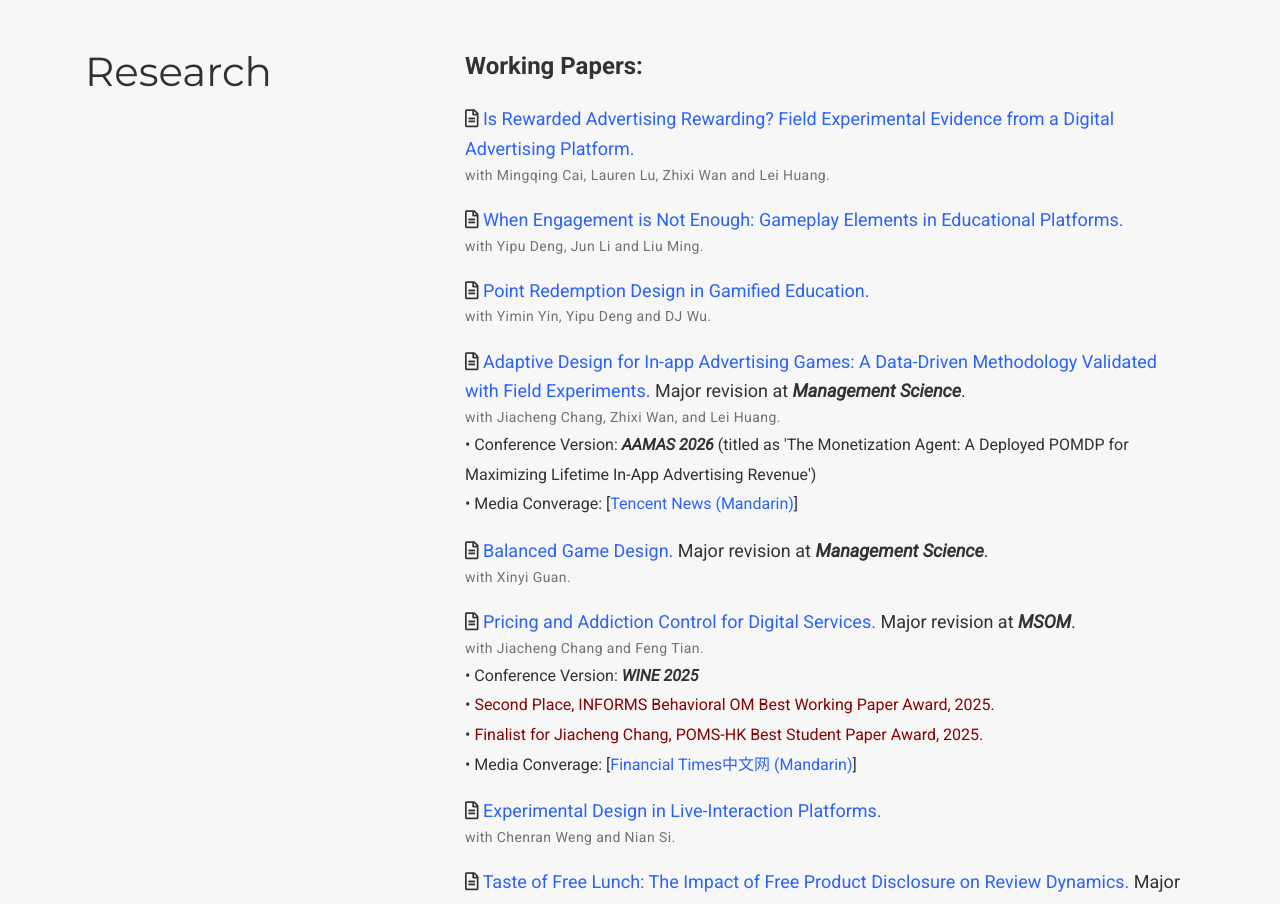
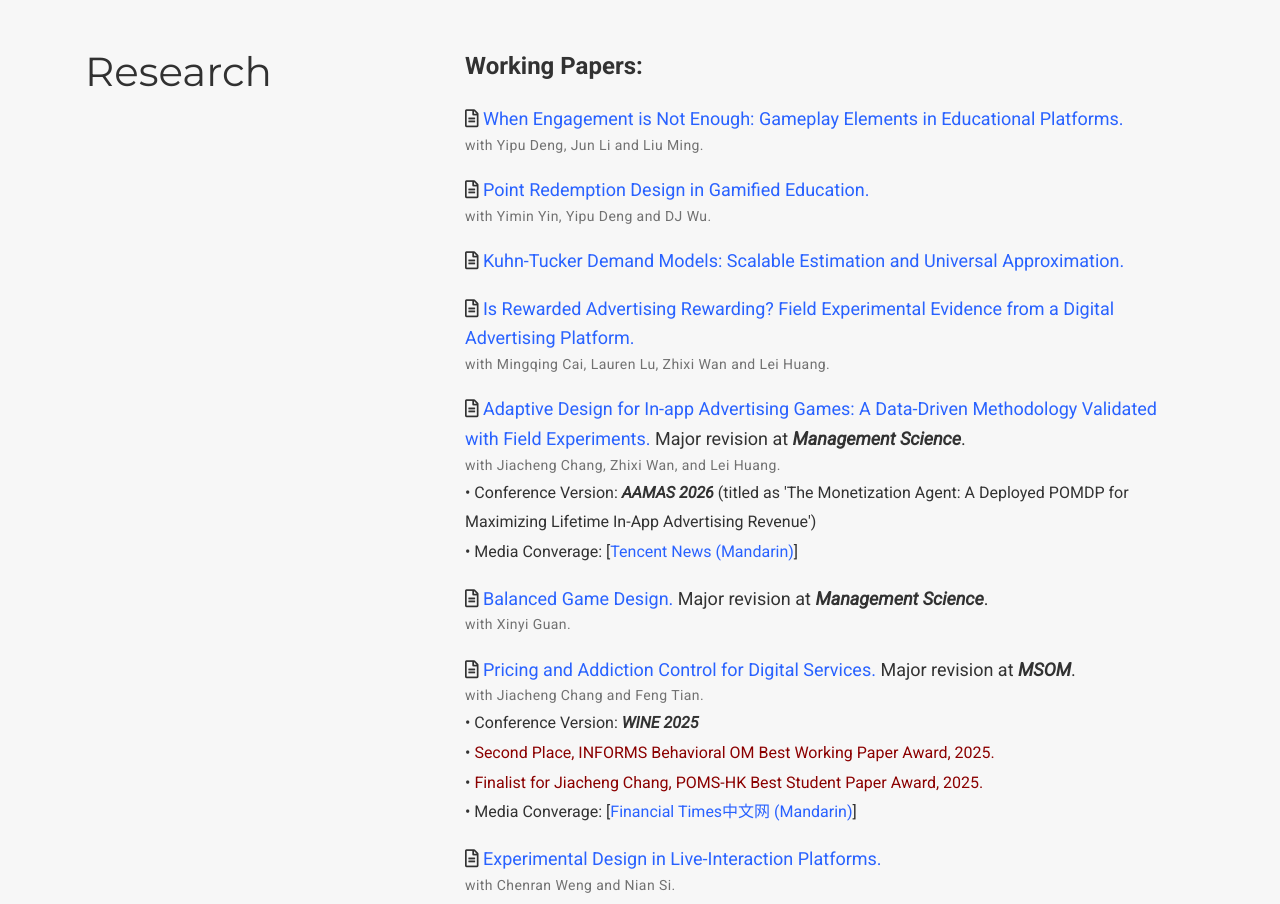
Before and after one commit to leixiao32229/leixiao32229.github.io, a plain HTML site: page index.html in a window 1280 px wide. Shown: the part 1219-2123 px from the top of the page. Drawn offline with nearby package versions, Linux system fonts and the light colour scheme; some icons are missing; files whose address does not match are found by name.

Commit message:
20261110

```diff
--- a/index.html
+++ b/index.html
@@ -705,17 +705,6 @@ I pursue this agenda through two connected themes:</p>
       <p><b><font size='5'>Working Papers:</font></b></p>
 <link rel="stylesheet" href="https://cdnjs.cloudflare.com/ajax/libs/font-awesome/4.7.0/css/font-awesome.min.css">
 <!--
-3K
--->
-<div class="view-list-item" itemscope itemtype="http://schema.org/{{$microdata_type}}">
-  <i class="far fa-file-alt" aria-hidden="true"></i>
-    <a href="https://papers.ssrn.com/sol3/papers.cfm?abstract_id=7481618" itemprop="url"><span itemprop="name">
-Is Rewarded Advertising Rewarding? Field Experimental Evidence from a Digital Advertising Platform.</span></a>
-<div class="article-metadata" itemprop="author">
-    with Mingqing Cai, Lauren Lu, Zhixi Wan and Lei Huang.
-  </div>
-</div>
-<!--
 shuyu
 -->
 <div class="view-list-item" itemscope itemtype="http://schema.org/{{$microdata_type}}">
@@ -734,6 +723,25 @@ Point redemption
     <a href="https://papers.ssrn.com/sol3/papers.cfm?abstract_id=7001842" itemprop="url"><span itemprop="name">Point Redemption Design in Gamified Education.</span></a>
 <div class="article-metadata" itemprop="author">
     with Yimin Yin, Yipu Deng and DJ Wu.
+  </div>
+</div>
+<!--
+KT model
+-->
+<div class="view-list-item" itemscope itemtype="http://schema.org/{{$microdata_type}}">
+  <i class="far fa-file-alt" aria-hidden="true"></i>
+    <a href="https://papers.ssrn.com/sol3/papers.cfm?abstract_id=7684627" itemprop="url"><span itemprop="name">
+Kuhn-Tucker Demand Models: Scalable Estimation and Universal Approximation.</span></a>
+</div>
+<!--
+3K
+-->
+<div class="view-list-item" itemscope itemtype="http://schema.org/{{$microdata_type}}">
+  <i class="far fa-file-alt" aria-hidden="true"></i>
+    <a href="https://papers.ssrn.com/sol3/papers.cfm?abstract_id=7481618" itemprop="url"><span itemprop="name">
+Is Rewarded Advertising Rewarding? Field Experimental Evidence from a Digital Advertising Platform.</span></a>
+<div class="article-metadata" itemprop="author">
+    with Mingqing Cai, Lauren Lu, Zhixi Wan and Lei Huang.
   </div>
 </div>
 <!--
```
Also changed, not shown: 1 other file.
